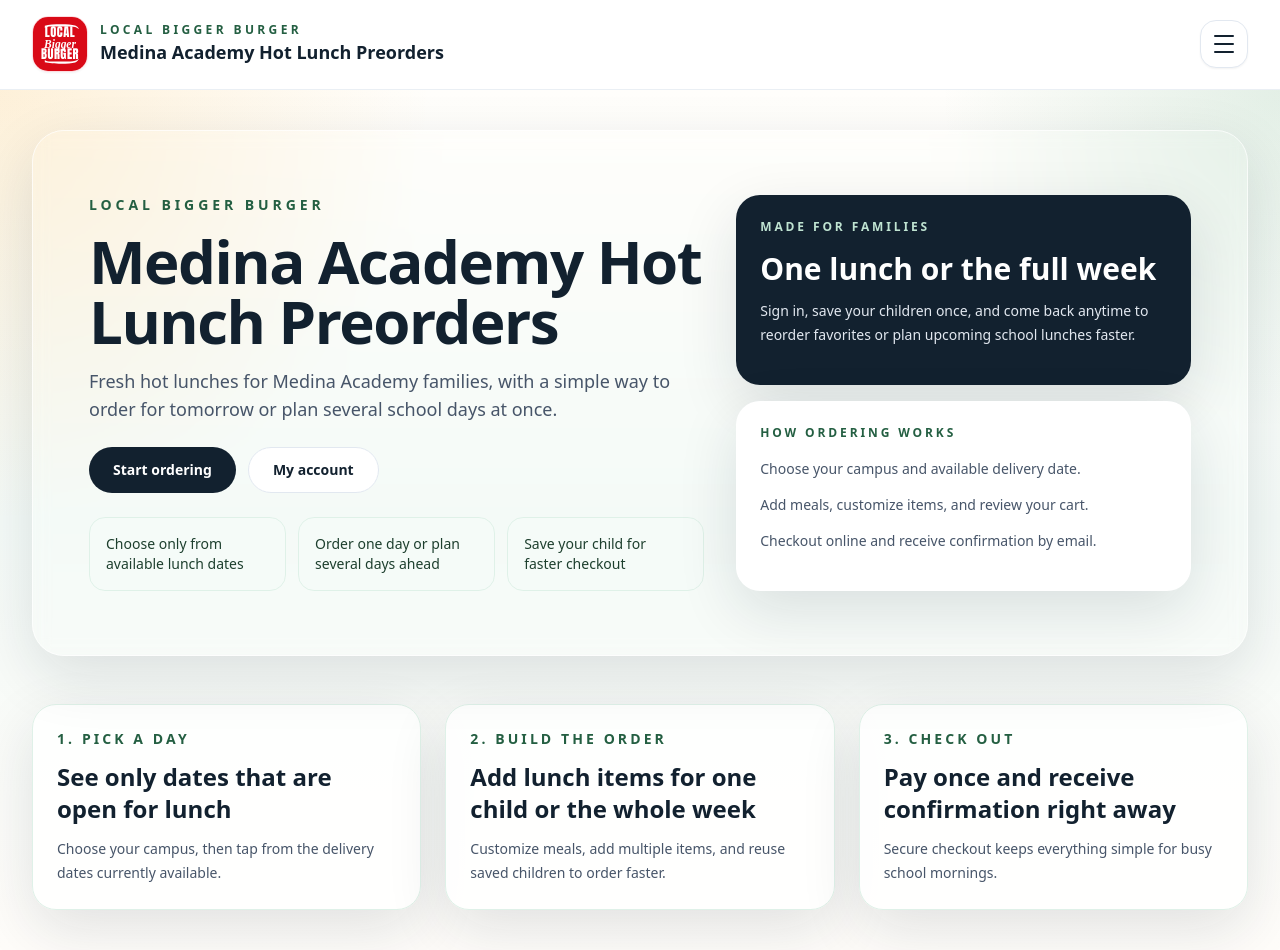
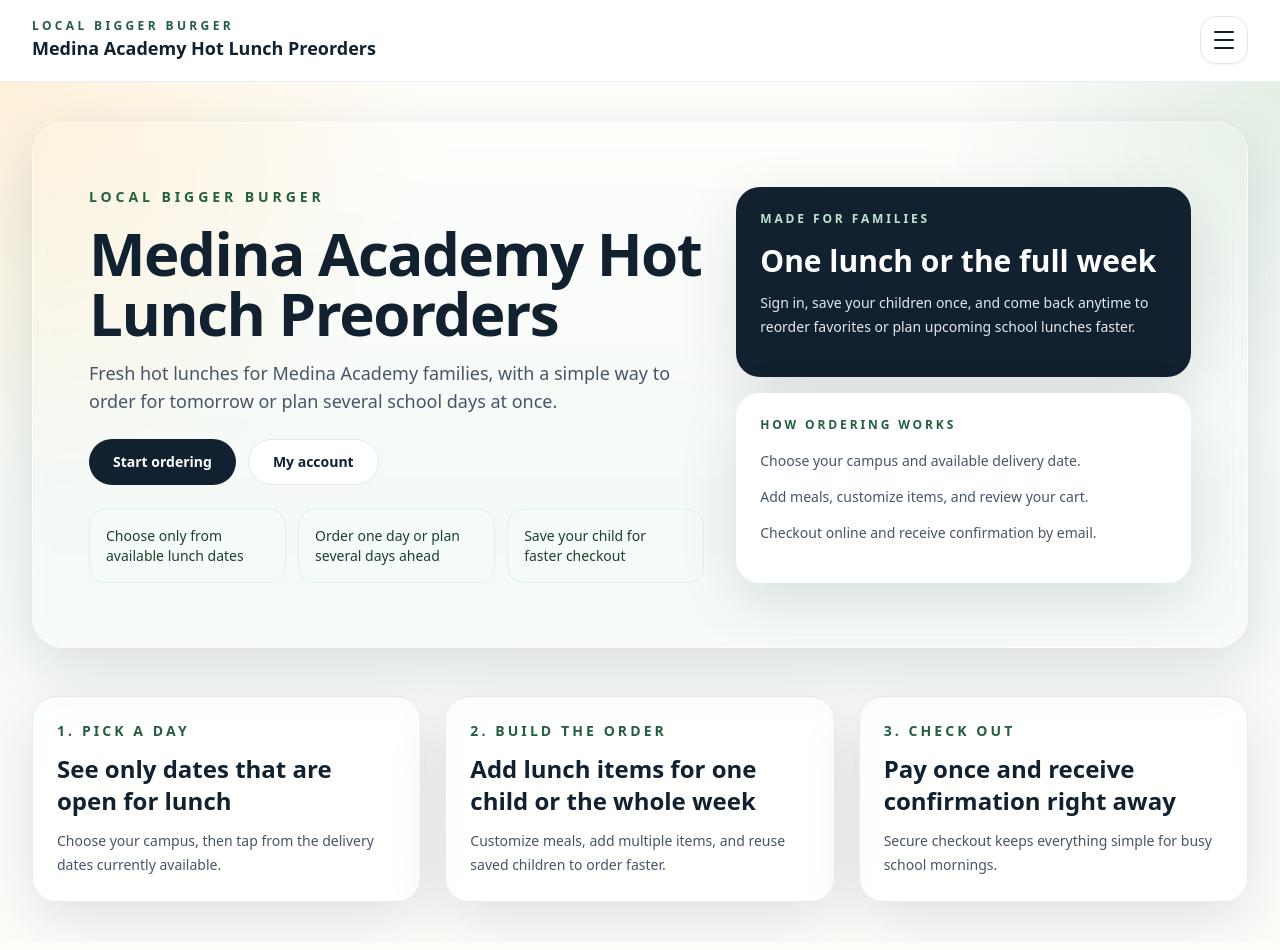
Before and after one commit to faheeds/school-order, a Next.js app: page / in a window 1280 px wide. Built offline with nearby package versions, Linux system fonts and the light colour scheme.

Commit message:
Set site tab icon

```diff
--- a/components/site-header.tsx
+++ b/components/site-header.tsx
@@ -12,52 +12,6 @@
   { href: "/admin/login", label: "Admin" }
 ];
 
-function LbbLogoMark() {
-  return (
-    <svg viewBox="0 0 320 320" aria-hidden="true" className="h-full w-full">
-      <rect width="320" height="320" rx="36" fill="#D90A17" />
-      <path d="M70 52C110 42 210 40 250 51C262 55 269 63 272 72C259 59 239 55 216 56H106C90 56 78 59 70 65V52Z" fill="white" />
-      <path d="M70 268C110 278 210 280 250 269C262 265 269 257 272 248C259 261 239 265 216 264H106C90 264 78 261 70 255V268Z" fill="white" />
-      <text
-        x="160"
-        y="120"
-        textAnchor="middle"
-        fill="white"
-        fontSize="74"
-        fontWeight="800"
-        fontFamily="Impact, Haettenschweiler, 'Arial Narrow Bold', sans-serif"
-        letterSpacing="3"
-      >
-        LOCAL
-      </text>
-      <text
-        x="160"
-        y="182"
-        textAnchor="middle"
-        fill="white"
-        fontSize="68"
-        fontWeight="700"
-        fontStyle="italic"
-        fontFamily="'Brush Script MT', 'Segoe Script', cursive"
-      >
-        Bigger
-      </text>
-      <text
-        x="160"
-        y="248"
-        textAnchor="middle"
-        fill="white"
-        fontSize="74"
-        fontWeight="800"
-        fontFamily="Impact, Haettenschweiler, 'Arial Narrow Bold', sans-serif"
-        letterSpacing="3"
-      >
-        BURGER
-      </text>
-    </svg>
-  );
-}
-
 export function SiteHeader() {
   const [isOpen, setIsOpen] = useState(false);
   const pathname = usePathname();
@@ -65,14 +19,9 @@
   return (
     <header className="sticky top-0 z-40 border-b border-slate-200/70 bg-white/90 backdrop-blur">
       <div className="container-app flex items-center justify-between gap-4 py-4">
-        <Link href="/" className="flex min-w-0 items-center gap-3" onClick={() => setIsOpen(false)}>
-          <div className="h-12 w-12 shrink-0 overflow-hidden rounded-2xl border border-rose-200/70 shadow-sm sm:h-14 sm:w-14">
-            <LbbLogoMark />
-          </div>
-          <div className="min-w-0">
-            <p className="text-xs font-semibold uppercase tracking-[0.28em] text-brand-700">Local Bigger Burger</p>
-            <p className="truncate text-base font-semibold text-ink sm:text-lg">Medina Academy Hot Lunch Preorders</p>
-          </div>
+        <Link href="/" className="min-w-0" onClick={() => setIsOpen(false)}>
+          <p className="text-xs font-semibold uppercase tracking-[0.28em] text-brand-700">Local Bigger Burger</p>
+          <p className="truncate text-base font-semibold text-ink sm:text-lg">Medina Academy Hot Lunch Preorders</p>
         </Link>
 
         <button
```
Also changed, not shown: app/icon.png (added).
